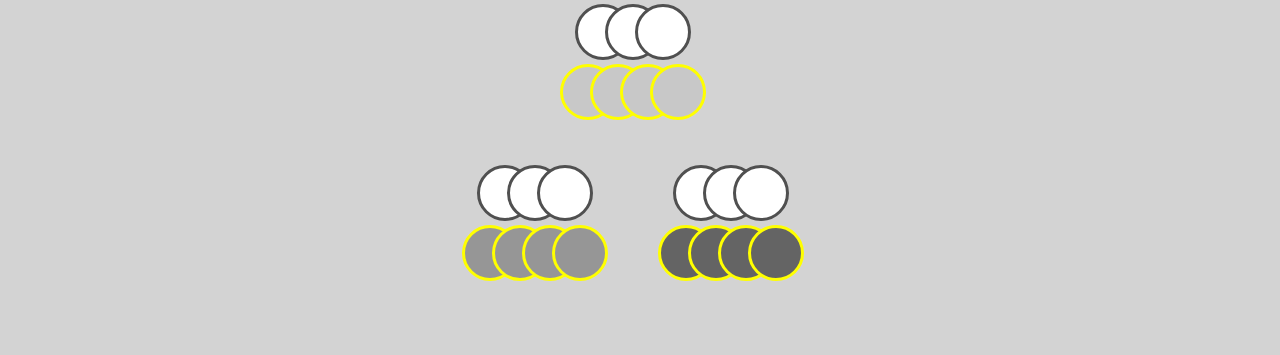
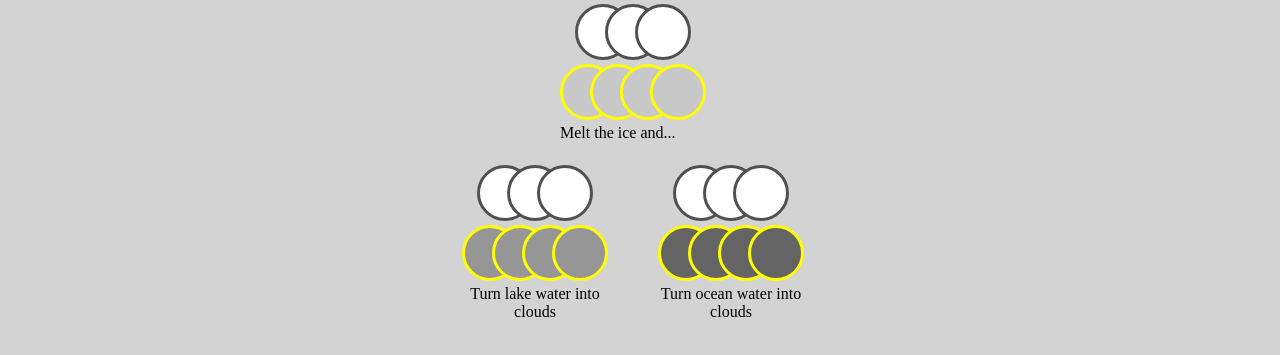
Before and after one commit to knod/walking-water, a plain HTML site: page index.html in a window 1280 px wide. Shown: the part 161-516 px from the top of the page. Drawn offline with Linux system fonts and the light colour scheme.

Commit message:
Instructions always visible

```diff
--- a/javascripts/Player.js
+++ b/javascripts/Player.js
@@ -177,12 +177,11 @@ var Player = function( type, waterHandler ) {
 				setTimeout(function(){
 					$('.available').removeClass('available');
 					$('.display').removeClass('display');
-console.log('removing display')
+
 					var $env = $(elem),
 						gas  = $env.find('.gas')[0];
 
 					if ( gas !== undefined || elem === undefined ) {
-						console.log('adding display')
 						$('.lake, .ocean, .mountain').addClass('available');
 						$('.cold.1').addClass('display');
 					}
--- a/stylesheets/style.css
+++ b/stylesheets/style.css
@@ -91,6 +91,9 @@ html, body {
     margin-left: -30px;
 }
 
-.environment:hover .display {
+.environment .display {
 	display: inline-block;
 }
+.environment:hover .display {
+	font-weight: bold;
+}
```
